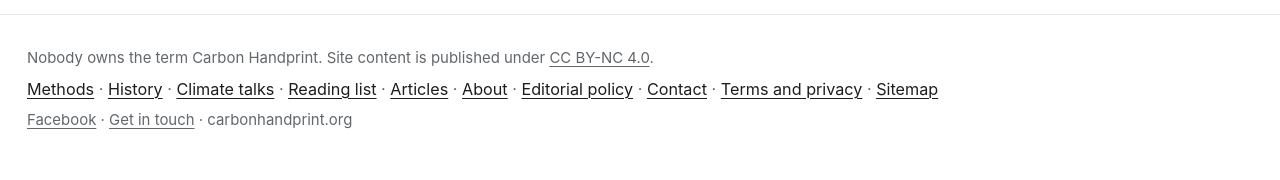
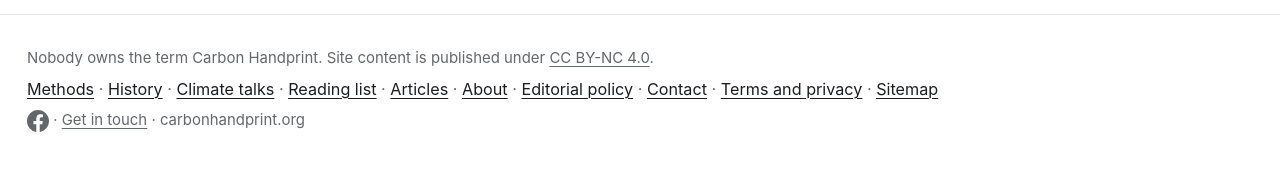
Before and after one commit to multiplicit-com/carbonhandprint, a Jekyll site: the page built from index.html, in a window 1280 px wide. Shown: the part 2819-2999 px from the top of the page. Built offline with Jekyll 4.4.1, drawn with Linux system fonts in a browser that asks for light colours.

Commit message:
Show Facebook as a logo in the footer
Co-Authored-By: Claude Opus 5.5 <noreply@anthropic.com>
Claude-Session: https://claude.ai/code/session_01Li7jXRtkERso7tJFT24TLP

```diff
--- a/_includes/footer.html
+++ b/_includes/footer.html
@@ -3,6 +3,6 @@
     <p>Nobody owns the term Carbon Handprint. Site content is published under
       <a href="https://creativecommons.org/licenses/by-nc/4.0/">CC BY-NC 4.0</a>.</p>
     <p class="footnav"><a href="{{ '/methods/' | relative_url }}">Methods</a> · <a href="{{ '/history/' | relative_url }}">History</a> · <a href="{{ '/events/' | relative_url }}">Climate talks</a> · <a href="{{ '/reading/' | relative_url }}">Reading list</a> · <a href="{{ '/articles/' | relative_url }}">Articles</a> · <a href="{{ '/about/' | relative_url }}">About</a> · <a href="{{ '/editorial-policy/' | relative_url }}">Editorial policy</a> · <a href="{{ '/contact/' | relative_url }}">Contact</a> · <a href="{{ '/terms/' | relative_url }}">Terms and privacy</a> · <a href="{{ '/sitemap/' | relative_url }}">Sitemap</a></p>
-    <p><a href="{{ site.facebook_url }}" rel="me">Facebook</a> · <a href="{{ '/contact/' | relative_url }}">Get in touch</a> · carbonhandprint.org</p>
+    <p><a class="fb" href="{{ site.facebook_url }}" rel="me" aria-label="Carbon Handprint on Facebook" title="Carbon Handprint on Facebook"><svg viewBox="0 0 24 24" width="22" height="22" aria-hidden="true" focusable="false"><path fill="currentColor" d="M24 12.07C24 5.41 18.63 0 12 0S0 5.4 0 12.07C0 18.1 4.39 23.1 10.13 24v-8.44H7.08v-3.49h3.04V9.41c0-3.02 1.8-4.7 4.54-4.7 1.31 0 2.68.24 2.68.24v2.97h-1.5c-1.5 0-1.96.93-1.96 1.89v2.26h3.32l-.53 3.5h-2.8V24C19.62 23.1 24 18.1 24 12.07"/></svg></a> · <a href="{{ '/contact/' | relative_url }}">Get in touch</a> · carbonhandprint.org</p>
   </div>
 </footer>
--- a/assets/css/main.css
+++ b/assets/css/main.css
@@ -311,3 +311,4 @@ ul li::marker{color:var(--accent,var(--soft))}
 .newscards li:not(.snippet) .onsite{padding:0}
 .newscards .onsite{margin:.3rem 0 0}
 .newscards .sn-title{font-weight:600;font-size:1.12rem;line-height:1.3}.newscards .sn-label{font-weight:400}.newscards li:not(.snippet) .onsite{margin-top:-.4rem}
+.colophon .fb{display:inline-flex;vertical-align:middle;color:var(--soft);text-decoration:none}.colophon .fb:hover{color:#1877f2}
```
